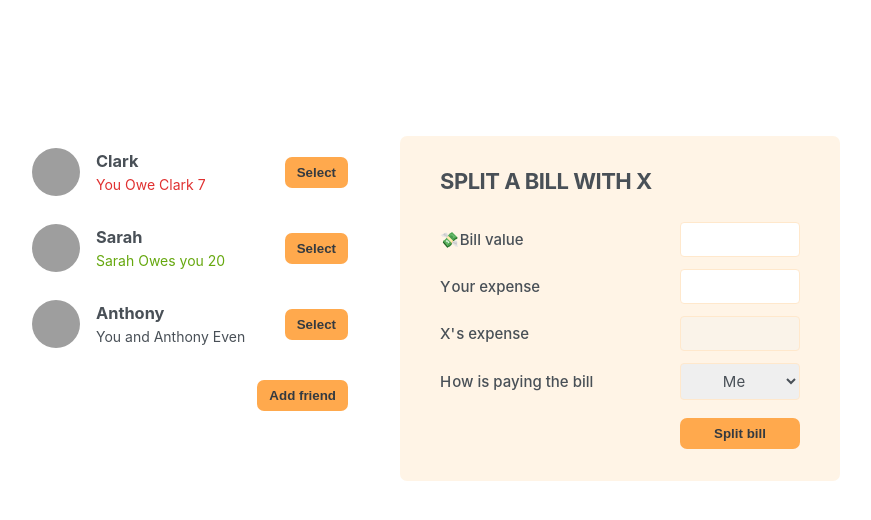
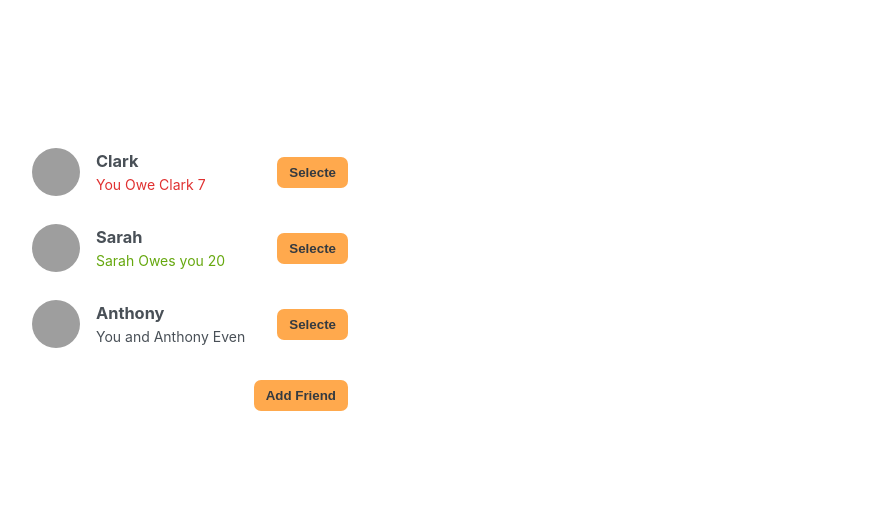
Before and after one commit to elnakhlawi/-Eat--N-Split, a React (Vite) app: page / in a window 1280 px wide. Shown: the top 520 px of the page, without its empty margins (210-1081 px from the left). Built offline with nearby package versions, Linux system fonts and the light colour scheme; grey boxes are pictures that could not be loaded.

Commit message:
selecting a Friend

```diff
--- a/src/App.jsx
+++ b/src/App.jsx
@@ -38,8 +38,10 @@ function Button({ children, onClick }) {
 export default function App() {
   const [showAddFriend, setShowAddFriend] = useState(false);
   const [friends, setFriends] = useState(initialFriends);
+  const [selectedFriend, setSelectedFriend] = useState(null);
   function handleShowAddFriend() {
     setShowAddFriend((show) => !show);
+    setSelectedFriend(null)
   }
   function handleAddNewFriend(newFriend) {
     setFriends((friends) => {
@@ -47,32 +49,49 @@ export default function App() {
     });
     setShowAddFriend(false);
   }
+  function handleSelectedFriend(friend) {
+    setSelectedFriend((curr) => {return curr?.id ==friend.id?null:friend});
+    setShowAddFriend(false)
+  }
   return (
     <div className="app">
       <div className="sidebar">
-        <FriendsList friends={friends} />
+        <FriendsList
+          friends={friends}
+          onSelectedFriend={handleSelectedFriend}
+          selectedFriend={selectedFriend}
+        />
         {showAddFriend && <FormList onAddFriend={handleAddNewFriend} />}
-        <Button onClick={handleShowAddFriend}>Add friend</Button>
+        <Button onClick={handleShowAddFriend}>{showAddFriend?'Close':'Add Friend'}</Button>
       </div>
-      <FormSplitBill />
+      {selectedFriend && <FormSplitBill selectedFriend={selectedFriend} />}
     </div>
   );
 }
 
-function FriendsList({ friends }) {
+function FriendsList({ friends, onSelectedFriend,selectedFriend }) {
   return (
     <ul>
       {friends.map((friend) => {
-        return <Friend friend={friend} key={friend.id} />;
+        return (
+          <Friend
+            friend={friend}
+            key={friend.id}
+            onSelectedFriend={onSelectedFriend}
+            selectedFriend={selectedFriend}
+          />
+        );
       })}
     </ul>
   );
 }
 
-function Friend({ friend }) {
+function Friend({ friend, onSelectedFriend ,selectedFriend}) {
+  let isSeletedFriend= friend.id === selectedFriend?.id;
+console.log(isSeletedFriend);
   return (
     <>
-      <li>
+      <li className={isSeletedFriend?'selected':''}>
         <img src={friend.image} alt={friend.name} />
         <h3>{friend.name}</h3>
         {friend.balance < 0 && (
@@ -86,7 +105,13 @@ function Friend({ friend }) {
           </p>
         )}
         {friend.balance === 0 && <p>You and {friend.name} Even</p>}
-        <Button>Select</Button>
+        <Button
+          onClick={() => {
+            onSelectedFriend(friend);
+          }}
+        >
+          {isSeletedFriend?"Close":'Selecte'}
+        </Button>
       </li>
     </>
   );
@@ -139,20 +164,20 @@ function FormList({ onAddFriend }) {
   );
 }
 
-function FormSplitBill() {
+function FormSplitBill({selectedFriend}) {
   return (
     <form action="" dir="ltr" className="form-split-bill">
-      <h2>Split a bill with X</h2>
+      <h2>Split a bill with {selectedFriend.name}</h2>
       <label htmlFor="billValue">💸Bill value</label>
       <input type="text" id="billValue" />
       <label htmlFor="yourExpense">Your expense</label>
       <input type="text" id="yourExpense" />
-      <label htmlFor="friendExpense">X's expense</label>
+      <label htmlFor="friendExpense">{selectedFriend.name}'s expense</label>
       <input disabled type="text" id="friendExpense" />
       <label htmlFor="howBay">How is paying the bill</label>
       <select>
         <option value="user">Me</option>
-        <option value="friend">friend name</option>
+        <option value="friend">{selectedFriend.name}</option>
       </select>
 
       <Button>Split bill</Button>
```
